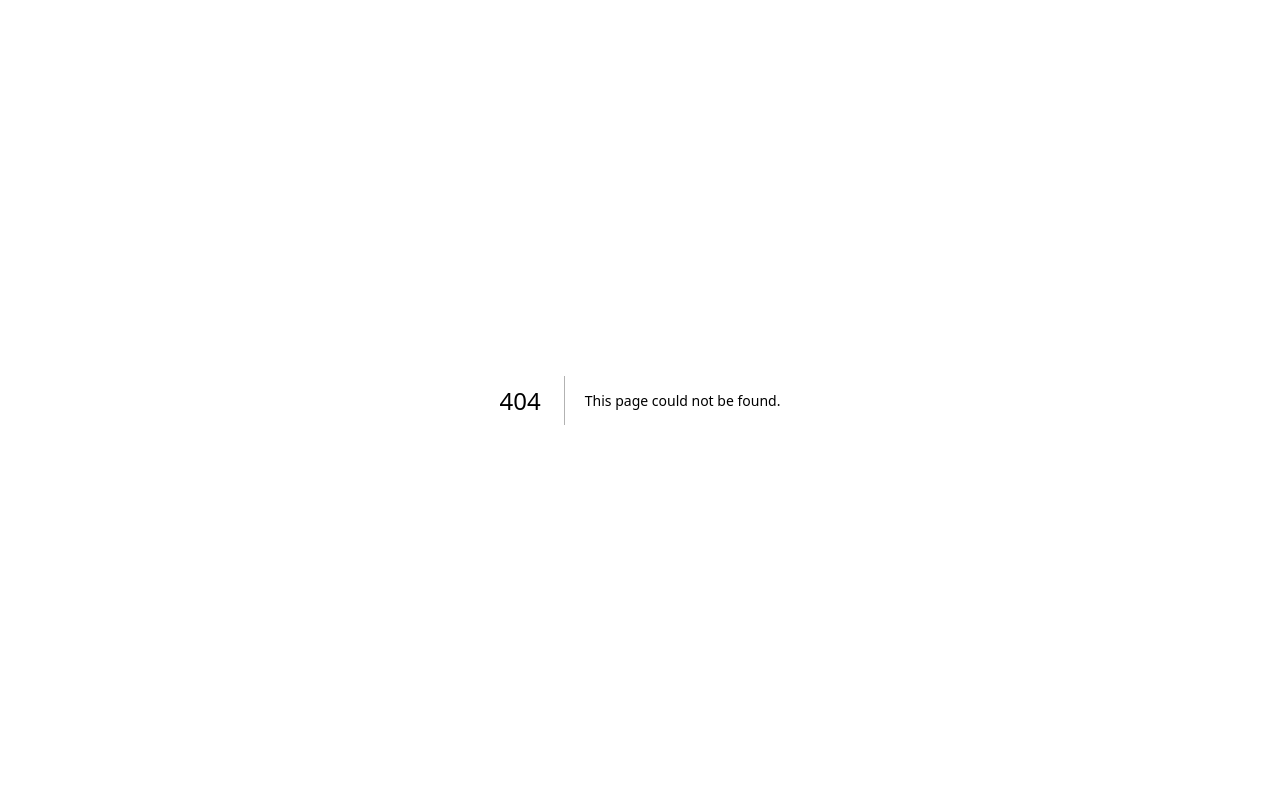
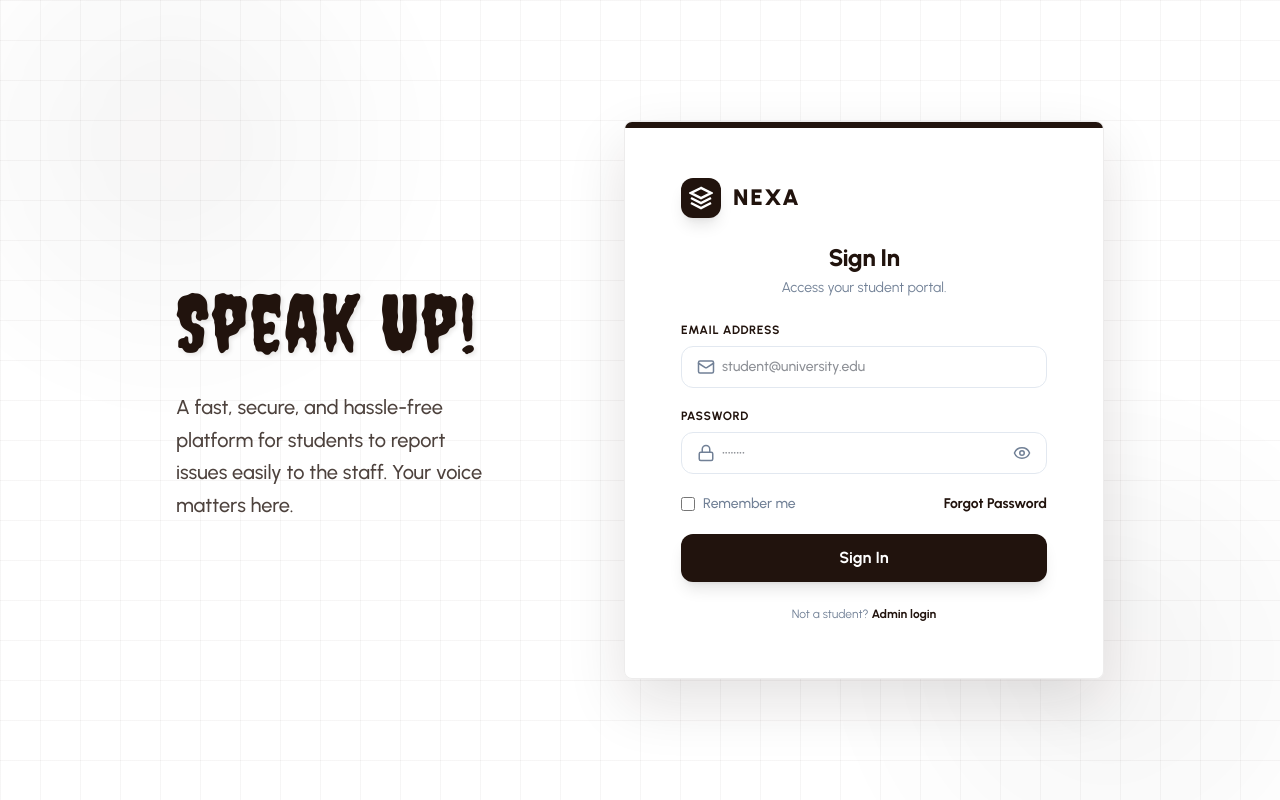
Before and after one commit to Ange884/NexaReport-System, a Next.js app: page /login in a window 1280 px wide. Before the commit this address had no page. Built offline with nearby package versions, Linux system fonts and the light colour scheme.

Commit message:
fix: changed the landing page

```diff
--- /dev/null
+++ b/app/login/LoginContent.tsx
@@ -0,0 +1,194 @@
+"use client";
+
+import Link from "next/link";
+import { FormEvent, useState, useEffect } from "react";
+import { useRouter, useSearchParams } from "next/navigation";
+import { Mail, Lock, Eye, EyeOff, Loader2, AlertCircle } from "lucide-react";
+import { loginUser } from "@/app/lib/api";
+import { setupSession, isAuthenticated } from "@/app/lib/auth";
+import { getDefaultRoute, isAdminRole } from "@/app/lib/types";
+
+export default function StudentLoginContent() {
+  const router = useRouter();
+  const searchParams = useSearchParams();
+  const [showPassword, setShowPassword] = useState(false);
+  const [email, setEmail] = useState("");
+  const [password, setPassword] = useState("");
+  const [isLoading, setIsLoading] = useState(false);
+  const [error, setError] = useState<string | null>(null);
+
+  // If already authenticated, redirect to their default route
+  useEffect(() => {
+    if (isAuthenticated()) {
+      router.replace("/student/dashboard");
+    }
+  }, [router]);
+
+  async function handleLogin(e: FormEvent<HTMLFormElement>) {
+    e.preventDefault();
+    setIsLoading(true);
+    setError(null);
+
+    try {
+      const data = await loginUser({ email, password });
+
+      // Persist token + user info (also syncs to cookie for middleware)
+      setupSession(data.accessToken, data.user);
+
+      const role = data.user.role;
+
+      // If admin-tier, send to admin portal
+      if (isAdminRole(role)) {
+        router.replace("/admin");
+        return;
+      }
+
+      // Otherwise route to their natural default, honouring any ?next= redirect
+      const next = searchParams.get("next");
+      const destination =
+        next && next.startsWith("/student") ? next : getDefaultRoute(role);
+
+      router.replace(destination);
+    } catch (err: unknown) {
+      const msg =
+        err instanceof Error
+          ? err.message
+          : "Invalid credentials. Please try again.";
+      setError(msg);
+    } finally {
+      setIsLoading(false);
+    }
+  }
+
+  return (
+    <main className="relative min-h-screen overflow-hidden bg-white flex items-center justify-center">
+      {/* Background grid */}
+      <div
+        className="pointer-events-none absolute inset-0 z-0"
+        style={{
+          backgroundSize: "40px 40px",
+          backgroundImage:
+            "linear-gradient(to right,rgba(33,19,13,0.04) 1px,transparent 1px),linear-gradient(to bottom,rgba(33,19,13,0.04) 1px,transparent 1px)",
+        }}
+      />
+      <div className="pointer-events-none absolute -left-[10%] -top-[20%] h-[600px] w-[600px] animate-pulse rounded-full bg-[radial-gradient(circle,rgba(33,19,13,0.06)_0%,rgba(255,255,255,0)_70%)] blur-[40px]" />
+      <div className="pointer-events-none absolute -bottom-[20%] -right-[10%] h-[600px] w-[600px] animate-pulse rounded-full bg-[radial-gradient(circle,rgba(33,19,13,0.06)_0%,rgba(255,255,255,0)_70%)] blur-[40px]" />
+
+      <div className="relative z-10 flex w-full max-w-5xl items-center justify-between gap-16 px-8 py-10 md:px-12">
+        {/* Left showcase */}
+        <div className="hidden flex-1 flex-col justify-center md:flex">
+          <h1
+            className="mb-6 text-[5rem] leading-[1.1] tracking-wide text-[#21130D]"
+            style={{ fontFamily: "'Creepster', cursive", textShadow: "2px 2px 4px rgba(33,19,13,0.1)" }}
+          >
+            Speak Up!
+          </h1>
+          <p className="max-w-[80%] text-xl font-medium leading-relaxed text-[#21130D] opacity-80">
+            A fast, secure, and hassle-free platform for students to report
+            issues easily to the staff. Your voice matters here.
+          </p>
+        </div>
+
+        {/* Login card */}
+        <div className="relative w-full max-w-[480px] overflow-hidden rounded-lg border border-[rgba(33,19,13,0.08)] bg-white/95 px-14 py-14 shadow-[0_24px_60px_rgba(33,19,13,0.12)] backdrop-blur-xl">
+          <div className="absolute left-0 top-0 h-1.5 w-full bg-[#21130D]" />
+
+          <div className="mb-6 flex items-center gap-3">
+            <div className="flex h-10 w-10 items-center justify-center rounded-xl bg-[#21130D] text-white shadow-lg">
+              <svg viewBox="0 0 24 24" fill="none" stroke="currentColor" strokeWidth="2.5" className="h-6 w-6">
+                <path d="M12 2L2 7l10 5 10-5-10-5zM2 17l10 5 10-5M2 12l10 5 10-5" />
+              </svg>
+            </div>
+            <span className="text-[1.4rem] font-black tracking-[0.08em] text-[#21130D]">NEXA</span>
+          </div>
+
+          <h2 className="text-center text-2xl font-extrabold tracking-tight text-[#21130D]">Sign In</h2>
+          <p className="mt-1 text-center text-sm text-[#718096]">Access your student portal.</p>
+
+          {error && (
+            <div className="mt-6 flex items-start gap-3 rounded-xl bg-red-50 p-4 text-xs font-bold text-red-600">
+              <AlertCircle size={16} className="mt-0.5 shrink-0" />
+              <span>{error}</span>
+            </div>
+          )}
+
+          <form className="mt-6 space-y-5" onSubmit={handleLogin}>
+            <div className="flex flex-col gap-2">
+              <label className="text-xs font-bold uppercase tracking-wider text-[#21130D]">Email Address</label>
+              <div className="relative flex items-center">
+                <Mail className="pointer-events-none absolute left-4 text-[#718096]" size={18} />
+                <input
+                  id="student-email"
+                  type="email"
+                  placeholder="student@university.edu"
+                  value={email}
+                  onChange={(e) => setEmail(e.target.value)}
+                  disabled={isLoading}
+                  required
+                  autoComplete="email"
+                  className="w-full rounded-xl border border-[#e2e8f0] bg-white py-2.5 pl-10 pr-4 text-sm font-medium text-[#1a202c] outline-none transition focus:border-[#21130D] focus:ring-4 focus:ring-[rgba(33,19,13,0.08)] disabled:opacity-50"
+                />
+              </div>
+            </div>
+
+            <div className="flex flex-col gap-2">
+              <label className="text-xs font-bold uppercase tracking-wider text-[#21130D]">Password</label>
+              <div className="relative flex items-center">
+                <Lock className="pointer-events-none absolute left-4 text-[#718096]" size={18} />
+                <input
+                  id="student-password"
+                  type={showPassword ? "text" : "password"}
+                  placeholder="••••••••"
+                  value={password}
+                  onChange={(e) => setPassword(e.target.value)}
+                  disabled={isLoading}
+                  required
+                  autoComplete="current-password"
+                  className="w-full rounded-xl border border-[#e2e8f0] bg-white py-2.5 pl-10 pr-12 text-sm font-medium text-[#1a202c] outline-none transition focus:border-[#21130D] focus:ring-4 focus:ring-[rgba(33,19,13,0.08)] disabled:opacity-50"
+                />
+                <button
+                  type="button"
+                  onClick={() => setShowPassword(!showPassword)}
+                  className="absolute right-3 flex items-center justify-center rounded-lg p-1 text-[#718096] transition hover:bg-[rgba(33,19,13,0.05)] hover:text-[#21130D]"
+                  aria-label={showPassword ? "Hide password" : "Show password"}
+                >
+                  {showPassword ? <EyeOff size={18} /> : <Eye size={18} />}
+                </button>
+              </div>
+            </div>
+
+            <div className="flex items-center justify-between">
+              <label className="flex items-center gap-2 text-sm font-medium text-[#718096]">
+                <input type="checkbox" className="h-3.5 w-3.5 rounded border-[#e2e8f0] accent-[#21130D]" />
+                Remember me
+              </label>
+              <Link href="#" className="text-sm font-bold text-[#21130D] hover:opacity-70">
+                Forgot Password
+              </Link>
+            </div>
+
+            <button
+              id="student-login-submit"
+              type="submit"
+              disabled={isLoading}
+              className="mt-2 flex w-full items-center justify-center gap-2 rounded-xl bg-[#21130D] py-3 text-center font-bold text-white shadow-lg transition hover:opacity-90 active:scale-[0.98] disabled:opacity-70"
+            >
+              {isLoading ? (
+                <><Loader2 className="h-5 w-5 animate-spin" /> Signing in...</>
+              ) : "Sign In"}
+            </button>
+          </form>
+
+          <p className="mt-6 text-center text-xs text-[#718096]">
+            Not a student?{" "}
+            <Link href="/admin/login" className="font-bold text-[#21130D] hover:underline">
+              Admin login
+            </Link>
+          </p>
+        </div>
+      </div>
+
+      <style>{`@import url('https://fonts.googleapis.com/css2?family=Creepster&display=swap');`}</style>
+    </main>
+  );
+}
--- a/app/page.tsx
+++ b/app/page.tsx
@@ -83,12 +83,12 @@ export default function LandingPage() {
           </div>
 
           <div className="hidden items-center gap-3 md:flex">
-            <Link href="/student/login" className="rounded-full border border-[#e2e8f0] px-5 py-2 text-sm font-bold text-[#718096] transition hover:border-[#21130D] hover:text-[#21130D]">
-              Student Login
+            <Link href="/login" className="rounded-full border border-[#e2e8f0] px-5 py-2 text-sm font-bold text-[#718096] transition hover:border-[#21130D] hover:text-[#21130D]">
+              Go to Login →
             </Link>
-            <Link href="/admin/login" className="rounded-full bg-[#21130D] px-5 py-2 text-sm font-black text-white shadow-[0_4px_14px_rgba(33,19,13,0.25)] transition hover:opacity-90">
-              Admin Portal →
-            </Link>
+            {/* <Link href="/admin/login" className="rounded-full bg-[#21130D] px-5 py-2 text-sm font-black text-white shadow-[0_4px_14px_rgba(33,19,13,0.25)] transition hover:opacity-90">
+              Admin Portal
+            </Link> */}
           </div>
 
           <button onClick={() => setMenuOpen(!menuOpen)} className="flex h-9 w-9 items-center justify-center rounded-xl border border-[#e2e8f0] text-[#718096] md:hidden">
@@ -105,8 +105,7 @@ export default function LandingPage() {
                 </a>
               ))}
               <div className="mt-2 flex flex-col gap-2 border-t border-[#e2e8f0] pt-4">
-                <Link href="/student/login" className="rounded-xl border border-[#e2e8f0] px-4 py-2.5 text-center text-sm font-bold text-[#1a202c]">Student Login</Link>
-                <Link href="/admin/login" className="rounded-xl bg-[#21130D] px-4 py-2.5 text-center text-sm font-black text-white">Admin Portal</Link>
+                <Link href="/login" className="rounded-xl border border-[#e2e8f0] px-4 py-2.5 text-center text-sm font-bold text-[#1a202c]">Student Login</Link>
               </div>
             </div>
           </div>
@@ -147,7 +146,7 @@ export default function LandingPage() {
             </p>
 
             <div className="flex flex-wrap items-center gap-4">
-              <Link href="/student/login" className="group flex items-center gap-2.5 rounded-full bg-[#21130D] px-7 py-3.5 text-[0.95rem] font-black text-white shadow-[0_8px_28px_rgba(33,19,13,0.25)] transition-all hover:-translate-y-0.5 hover:shadow-[0_16px_40px_rgba(33,19,13,0.35)]">
+              <Link href="/login" className="group flex items-center gap-2.5 rounded-full bg-[#21130D] px-7 py-3.5 text-[0.95rem] font-black text-white shadow-[0_8px_28px_rgba(33,19,13,0.25)] transition-all hover:-translate-y-0.5 hover:shadow-[0_16px_40px_rgba(33,19,13,0.35)]">
                 Get Started
                 <ArrowRight size={16} className="transition-transform group-hover:translate-x-1" />
               </Link>
@@ -375,12 +374,9 @@ export default function LandingPage() {
             Join hundreds of students who already use NexaReport to get their issues heard and resolved. It takes less than a minute to get started.
           </p>
           <div className="flex flex-wrap items-center justify-center gap-4">
-            <Link href="/student/login" className="group flex items-center gap-2.5 rounded-full bg-white px-8 py-4 text-[0.95rem] font-black text-[#21130D] shadow-[0_8px_32px_rgba(255,255,255,0.15)] transition-all hover:-translate-y-0.5 hover:shadow-[0_16px_48px_rgba(255,255,255,0.2)]">
-              Student Login
+            <Link href="/login" className="group flex items-center gap-2.5 rounded-full bg-white px-8 py-4 text-[0.95rem] font-black text-[#21130D] shadow-[0_8px_32px_rgba(255,255,255,0.15)] transition-all hover:-translate-y-0.5 hover:shadow-[0_16px_48px_rgba(255,255,255,0.2)]">
+                 Student Login
               <ArrowRight size={16} className="transition-transform group-hover:translate-x-1" />
-            </Link>
-            <Link href="/admin/login" className="rounded-full border border-white/25 px-8 py-4 text-[0.95rem] font-bold text-white/70 transition hover:border-white/60 hover:text-white">
-              Admin Portal
             </Link>
           </div>
         </div>
@@ -401,8 +397,8 @@ export default function LandingPage() {
             © {new Date().getFullYear()} NexaReport. Built for students, by students.
           </p>
           <div className="flex items-center gap-6">
-            <Link href="/student/login" className="text-[0.75rem] font-bold text-[#718096] transition hover:text-[#21130D]">Student Login</Link>
-            <Link href="/admin/login" className="text-[0.75rem] font-bold text-[#718096] transition hover:text-[#21130D]">Admin</Link>
+            <Link href="/login" className="text-[0.75rem] font-bold text-[#718096] transition hover:text-[#21130D]">Login</Link>
+            {/* <Link href="/admin/login" className="text-[0.75rem] font-bold text-[#718096] transition hover:text-[#21130D]">Admin</Link> */}
           </div>
         </div>
       </footer>
```
Also changed, not shown: app/login/page.tsx (renamed from app/student/login/page.tsx).
